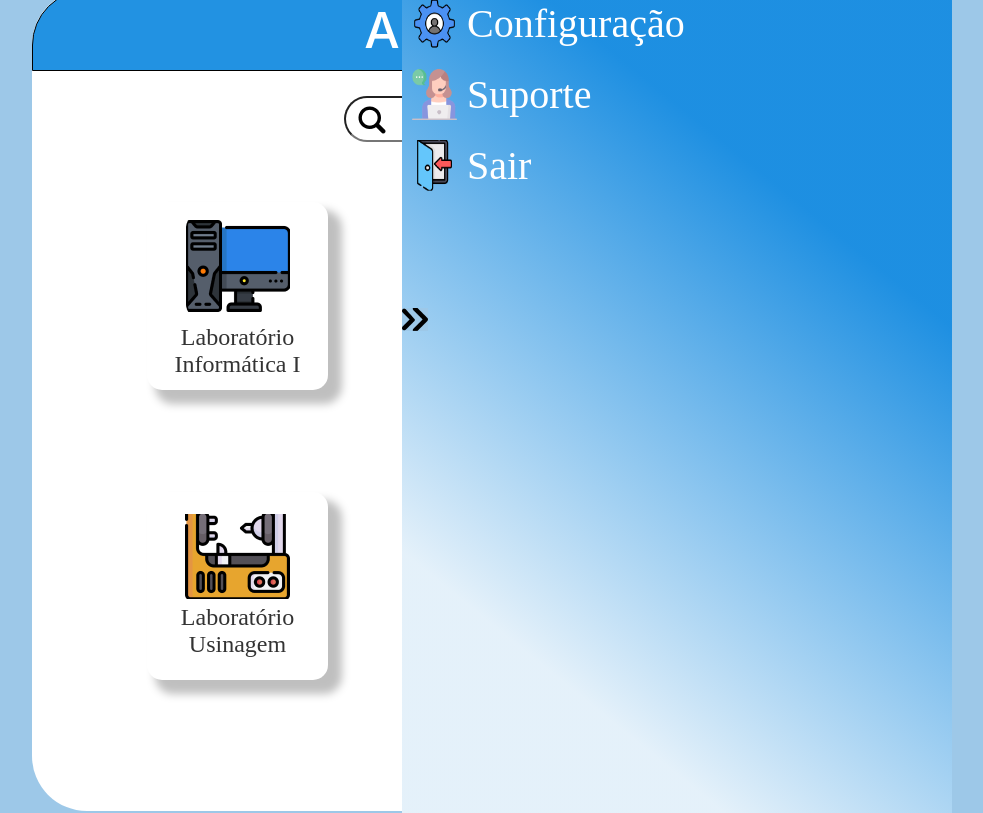
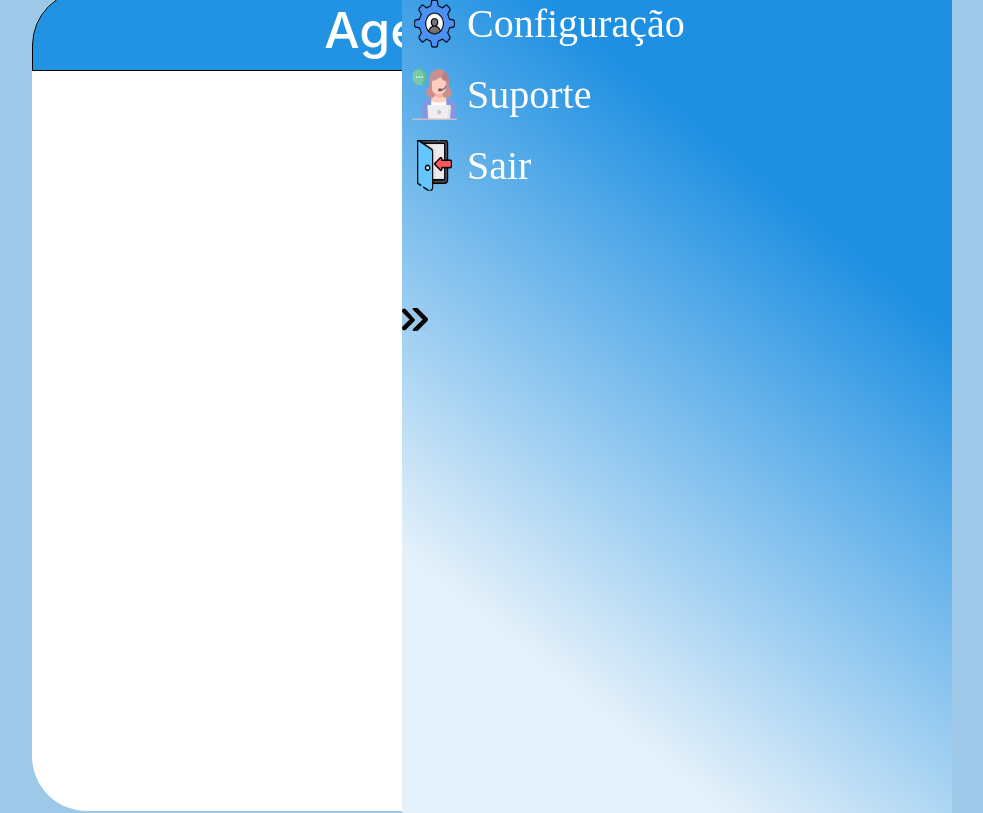
Before and after one commit to RS0724/agendamento, a React (Vite) app: page / in a window 1280 px wide. Shown: the whole page, without its empty margins (148-1131 px from the left). Built offline with nearby package versions, Linux system fonts and the light colour scheme.

Commit message:
feat: add page agendamento partial

```diff
--- a/src/App.tsx
+++ b/src/App.tsx
@@ -1,14 +1,18 @@
 // import Login from './pages/Login'
 
-import Ambientes from "./pages/Ambientes";
+// import Ambientes from "./pages/Ambientes";
+import { useState } from "react"
+import Agendamento from "./pages/Agendamento"
+import "./pages/stylePages.css"
 
 function App() {
-
+  const [switchModal, setSwitchModal] = useState(false)
 
   return (
     <>
-    <Ambientes/>
+    {/* <Ambientes/> */}
      {/* <Login/>  */}
+     <Agendamento exSwitchModal={switchModal} setSwitchModal={setSwitchModal} />
     </>
   )
 }
--- a/src/components/BoxAmbientes/index.tsx
+++ b/src/components/BoxAmbientes/index.tsx
@@ -1,12 +1,17 @@
 import CardAmbientes from "../CardAmbientes"
 import Header from "../Header"
 import "./style.css"
+interface IProps {
 
-const BoxAmbientes = () => {
+    setSwitchModal: React.Dispatch<React.SetStateAction<boolean>>;
+
+  }
+
+const BoxAmbientes = ({setSwitchModal}: IProps) => {
     return <>
-    <div id="boxambientes">
 
-    <Header titleHeader="Ambientes"/>
+
+    <Header titleHeader="Ambientes" setSwitchModal={setSwitchModal}/>
     <input id="pesquisa" type="text" />
     <img id="lupa" src="public/lupa.png" alt="" />
 
@@ -17,10 +22,9 @@ const BoxAmbientes = () => {
     <CardAmbientes img={"public/usinagem.png"} title={"Laboratório Usinagem"}/>
     <CardAmbientes img={"public/mecanica.png"} title={"Manutenção e Mecanica"}/>
     <CardAmbientes img={"public/eletrica.png"} title={"Laboratório Elétrica"}/>
-    <img id="frame" src="public/Frame 2.png" alt="" />
+    <img id="frame" src="public/Frame 2.png" alt="" onClick={()=>setSwitchModal(true)} />
     </div>
 
-    </div>
     </>
 }
 
--- a/src/components/BoxAmbientes/style.css
+++ b/src/components/BoxAmbientes/style.css
@@ -1,10 +1,4 @@
 @media (max-width: 767px) {
-  #boxambientes {
-    width: 340px;
-    height: 721px;
-    background-color: #fff;
-    border-radius: 55px;
-  }
 
   #pesquisa {
     width: 313px;
@@ -49,12 +43,6 @@
 }
 
 @media (min-width: 768px) and (max-width: 1023px) {
-  #boxambientes {
-    width: 920px;
-    height: 821px;
-    background-color: #fff;
-    border-radius: 55px;
-  }
 
   #pesquisa {
     width: 313px;
@@ -102,12 +90,6 @@
 }
 
 @media (min-width: 1024px) {
-  #boxambientes {
-    width: 920px;
-    height: 821px;
-    background-color: #fff;
-    border-radius: 55px;
-  }
 
   #pesquisa {
     width: 313px;
--- a/src/components/Header/index.tsx
+++ b/src/components/Header/index.tsx
@@ -1,13 +1,20 @@
 import "./style.css"
 interface IProps {
   titleHeader: string;
+  setSwitchModal: React.Dispatch<React.SetStateAction<boolean>>;
 }
 
-const Header = ({ titleHeader }: IProps) => {
+
+const Header = ({ titleHeader, setSwitchModal }: IProps) => {
   return (
     <>
       <header id="header">
-        <img id="menuamburg" src="public/menuamburg.png" alt="" />
+        <img id="menuamburg" src="public/menuamburg.png" alt="" onClick={()=>{
+          const doc = document.getElementById("container-modal");
+          if (doc) {
+            doc.style.display = "flex";
+          }
+        }}/>
         <span id="titleheader">{titleHeader}</span>
       </header>
     </>
--- a/src/components/Modal/index.tsx
+++ b/src/components/Modal/index.tsx
@@ -1,31 +1,43 @@
-import "./style.css"
-
-const Modal = () => {
+import "./style.css";
+interface IProps {
+  setSwitchModal: React.Dispatch<React.SetStateAction<boolean>>;
+  exSwitchModal: boolean;
+}
+const Modal = ({ exSwitchModal, setSwitchModal }: IProps) => {
   return (
     <>
       <div id="container-modal">
         <div id="content-modal">
           <span className="span-modal">
-            <img className="img-modal" src="public/engrenagem.png" alt="configuração" />
-            <p>
-            Configuração
-            </p>
+            <img
+              className="img-modal"
+              src="public/engrenagem.png"
+              alt="configuração"
+            />
+            <p>Configuração</p>
           </span>
 
           <span className="span-modal">
             <img className="img-modal" src="public/mulher.png" alt="suporte" />
-            <p>
-            Suporte
-            </p>
+            <p>Suporte</p>
           </span>
           <span className="span-modal">
             <img className="img-modal" src="public/sair.png" alt="sair" />
-            <p>
-            Sair
-            </p>
+            <p>Sair</p>
           </span>
         </div>
-        <img id="closer-modal" src="public/botao.png" alt="passartela" />
+        <img
+          id="closer-modal"
+          src="public/botao.png"
+          alt="passartela"
+          onClick={() => {
+            setSwitchModal(false);
+            const doc = document.getElementById("container-modal");
+            if (doc) {
+              doc.style.display = "none";
+            }
+          }}
+        />
       </div>
     </>
   );
--- a/src/components/Modal/style.css
+++ b/src/components/Modal/style.css
@@ -69,7 +69,7 @@
             rgba(129, 188, 231, 0.21) 79.42%
           ),
           #fff;
-        display: flex;
+        display: none;
         flex-direction: column;
         justify-content: flex-start;
       }
@@ -86,7 +86,7 @@
       .span-modal {
         position: relative;
         background-color: transparent;
-        display: flex;
+        display: none;
         align-items: center;
         width: 356px;
         gap: 10px;
--- /dev/null
+++ b/src/pages/Agendamento/index.tsx
@@ -0,0 +1,23 @@
+import Header from "../../components/Header";
+import Modal from "../../components/Modal";
+import "./style.css";
+interface IProps {
+
+    setSwitchModal: React.Dispatch<React.SetStateAction<boolean>>;
+    exSwitchModal: boolean
+}
+
+const Agendamento = ({exSwitchModal, setSwitchModal}: IProps) => {
+  return (
+    <>
+      <div id="container">
+        <div id="box">
+            <Header setSwitchModal={setSwitchModal} titleHeader={"Agendamento"} />
+          </div>
+        <Modal exSwitchModal={exSwitchModal} setSwitchModal={setSwitchModal} />
+      </div>
+    </>
+  );
+};
+
+export default Agendamento;
--- /dev/null
+++ b/src/pages/Agendamento/style.css
@@ -0,0 +1,44 @@
+@media (max-width: 767px) {
+  #Agendamento {
+    display: flex;
+    justify-content: center;
+    align-items: center;
+    background-color: white;
+    flex-direction: column;
+    border-radius: 55px 55px 0px 0px;
+    background: rgba(25, 141, 225, 0.98);
+  }
+
+}
+
+@media (min-width: 768px) and (max-width: 1023px) {
+    #Agendamento {
+        display: flex;
+        justify-content: center;
+        align-items: center;
+        background-color: white;
+        flex-direction: column;
+        width: 181px;
+        height: 188px;
+        border-radius: 15px;
+        background: #fff;
+        box-shadow: 11px 11px 8px 3px rgba(0, 0, 0, 0.25);
+        gap: 5px;
+      }
+}
+
+@media (min-width: 1024px) {
+    #Agendamento {
+        display: flex;
+        justify-content: center;
+        align-items: center;
+        background-color: white;
+        flex-direction: column;
+        width: 181px;
+        height: 188px;
+        border-radius: 15px;
+        background: #fff;
+        box-shadow: 11px 11px 8px 3px rgba(0, 0, 0, 0.25);
+        gap: 5px;
+      }
+}
--- a/src/pages/Ambientes/index.tsx
+++ b/src/pages/Ambientes/index.tsx
@@ -1,13 +1,20 @@
 import BoxAmbientes from "../../components/BoxAmbientes";
 import Modal from "../../components/Modal";
-import "./style.css"
 
-const Ambientes = () => {
+interface IProps {
+
+  setSwitchModal: React.Dispatch<React.SetStateAction<boolean>>;
+  exSwitchModal: boolean
+}
+
+const Ambientes = ({exSwitchModal, setSwitchModal}: IProps) => {
   return (
     <>
       <div id="container">
-        <BoxAmbientes />
-        <Modal />
+        <div id="box">
+          <BoxAmbientes setSwitchModal={setSwitchModal}/>
+        </div>
+        <Modal setSwitchModal={setSwitchModal} exSwitchModal={exSwitchModal}/>
       </div>
     </>
   );
--- a/src/pages/Ambientes/style.css
+++ /dev/null
@@ -1,7 +0,0 @@
-#container {
-    width: 100vw;
-    height: 100vh;
-    display: flex;
-    align-items: center;
-    justify-content: center;
-  }
--- /dev/null
+++ b/src/pages/stylePages.css
@@ -0,0 +1,34 @@
+#container {
+    width: 100vw;
+    height: 100vh;
+    display: flex;
+    align-items: center;
+    justify-content: center;
+  }
+
+@media (max-width: 767px) {
+  #box {
+    width: 340px;
+    height: 721px;
+    background-color: #fff;
+    border-radius: 55px;
+  }
+}
+
+@media (min-width: 768px) and (max-width: 1023px) {
+  #box {
+    width: 920px;
+    height: 821px;
+    background-color: #fff;
+    border-radius: 55px;
+  }
+}
+
+@media (min-width: 1024px) {
+  #box {
+    width: 920px;
+    height: 821px;
+    background-color: #fff;
+    border-radius: 55px;
+  }
+}
```
Also changed, not shown: src/services/modal.service.ts (added, +8 -0 lines). Lines whose indentation alone changed are shown as unchanged.
